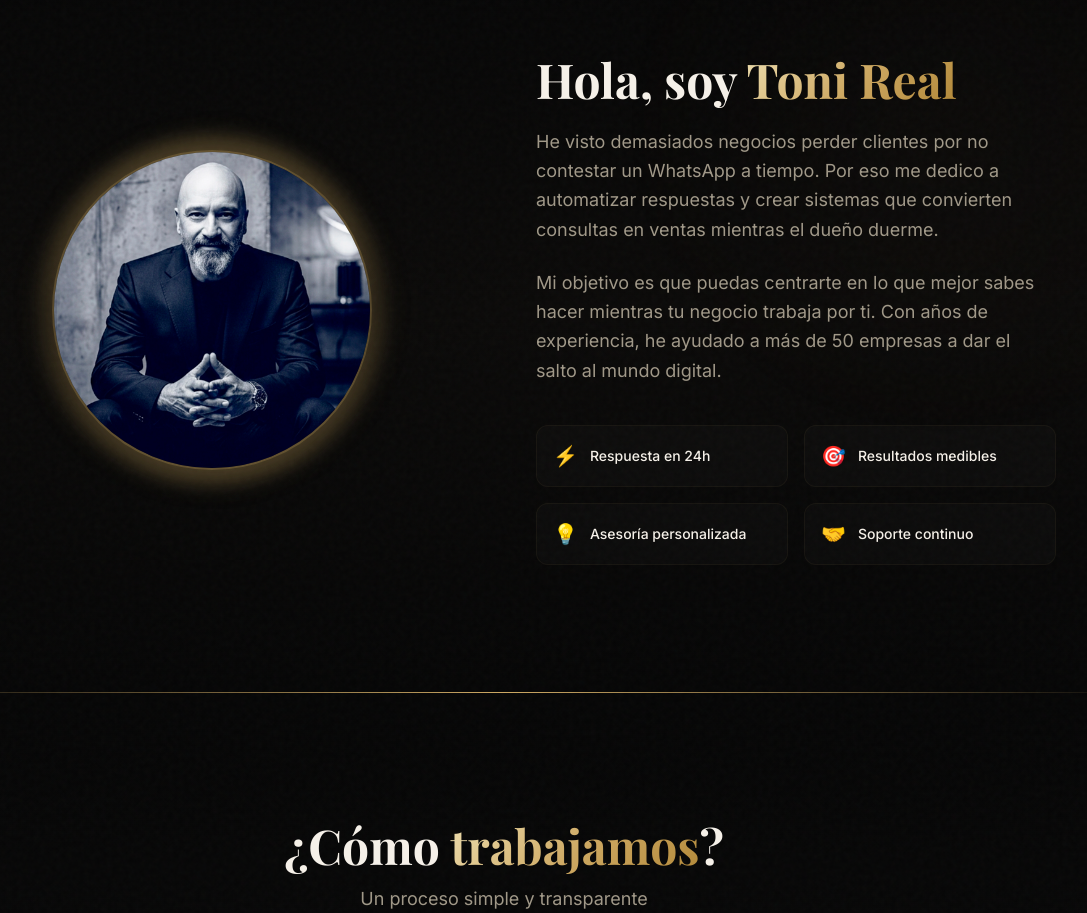
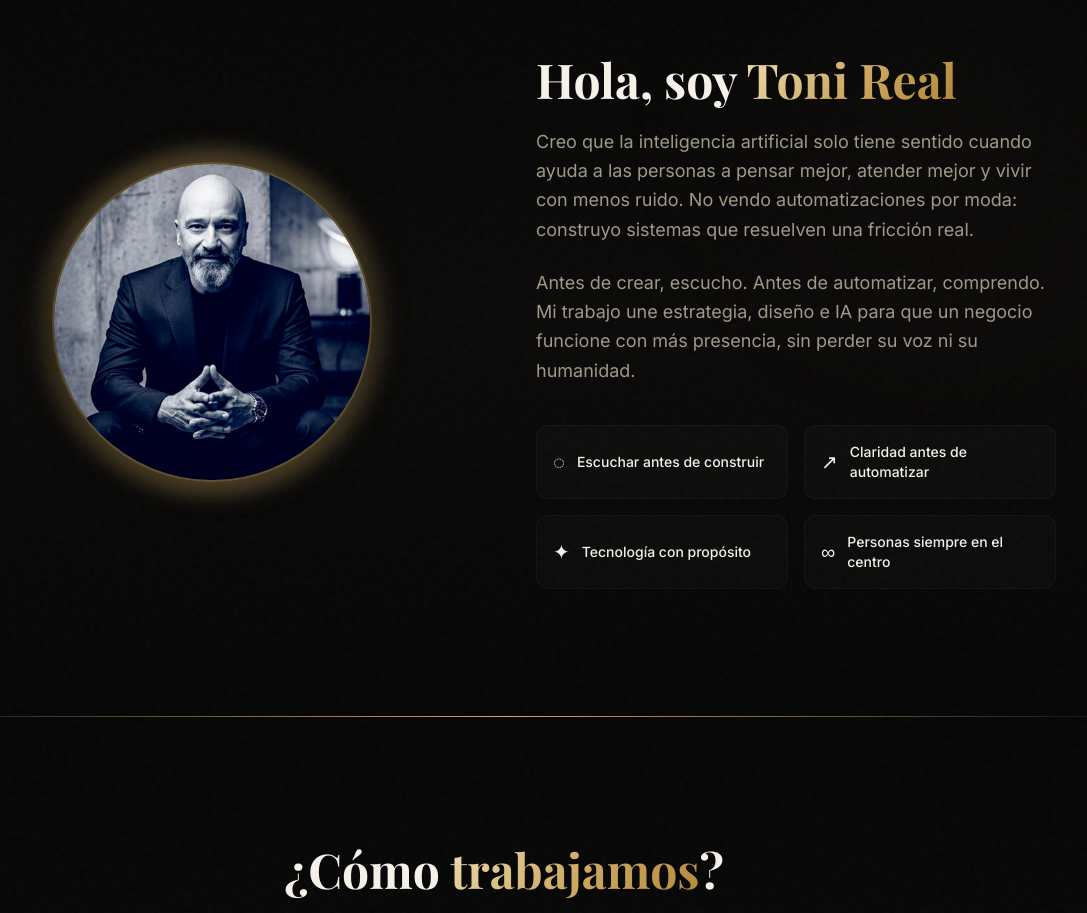
Before and after one commit to infoatiende24-source/tonireal, a Next.js app: page / in a window 1280 px wide. Shown: the part 3280-4193 px from the top of the page, without its empty margins (136-1223 px from the left). Built offline with nearby package versions, Linux system fonts and the light colour scheme.

Commit message:
Reframe Toni Real around human-centered AI

```diff
--- a/src/components/premium/About.tsx
+++ b/src/components/premium/About.tsx
@@ -5,10 +5,10 @@ import { motion, useInView } from "framer-motion";
 import Image from "next/image";
 
 const badges = [
-  { icon: "⚡", text: "Respuesta en 24h" },
-  { icon: "🎯", text: "Resultados medibles" },
-  { icon: "💡", text: "Asesoría personalizada" },
-  { icon: "🤝", text: "Soporte continuo" },
+  { icon: "◌", text: "Escuchar antes de construir" },
+  { icon: "↗", text: "Claridad antes de automatizar" },
+  { icon: "✦", text: "Tecnología con propósito" },
+  { icon: "∞", text: "Personas siempre en el centro" },
 ];
 
 export default function About() {
@@ -16,7 +16,7 @@ export default function About() {
   const isInView = useInView(ref, { once: true, margin: "-100px" });
 
   return (
-    <section id="sobre-mi" ref={ref} className="relative py-24 sm:py-32 overflow-hidden">
+    <section id="filosofia" ref={ref} className="relative py-24 sm:py-32 overflow-hidden">
       {/* Background */}
       <div className="absolute inset-0 bg-gradient-to-b from-[#050505] via-[#0a0908] to-[#050505]" />
 
@@ -60,16 +60,16 @@ export default function About() {
             </h2>
 
             <p className="text-[#a09888] text-lg leading-relaxed">
-              He visto demasiados negocios perder clientes por no contestar un
-              WhatsApp a tiempo. Por eso me dedico a automatizar respuestas y
-              crear sistemas que convierten consultas en ventas mientras el dueño
-              duerme.
+              Creo que la inteligencia artificial solo tiene sentido cuando ayuda
+              a las personas a pensar mejor, atender mejor y vivir con menos
+              ruido. No vendo automatizaciones por moda: construyo sistemas que
+              resuelven una fricción real.
             </p>
 
             <p className="text-[#a09888] text-lg leading-relaxed">
-              Mi objetivo es que puedas centrarte en lo que mejor sabes hacer
-              mientras tu negocio trabaja por ti. Con años de experiencia, he
-              ayudado a más de 50 empresas a dar el salto al mundo digital.
+              Antes de crear, escucho. Antes de automatizar, comprendo. Mi trabajo
+              une estrategia, diseño e IA para que un negocio funcione con más
+              presencia, sin perder su voz ni su humanidad.
             </p>
 
             {/* Badges */}
```
